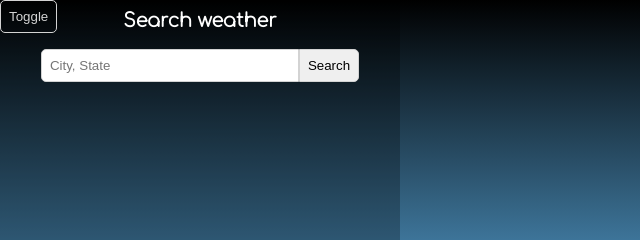
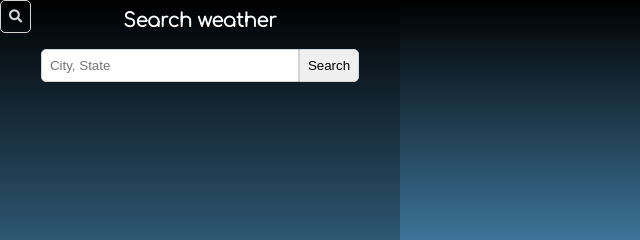
Before and after one commit to miguelznunez/Weather-App, a plain HTML site: page index.html in a window 1280 px wide. Shown: the top 240 px of the page, 0-640 px from the left. Drawn offline with Linux system fonts and the light colour scheme; no server answers.

Commit message:
Update index.html

```diff
--- a/index.html
+++ b/index.html
@@ -28,7 +28,7 @@
     </div>
   </div>
 
-  <button id="toggle" style="position:absolute; top: 0;border: 1px solid lightgray;padding: 8px;outline:none;cursor: pointer;border-radius: 5px;background-color: transparent;color: lightgray;">Toggle</button>
+  <button id="toggle" style="position:absolute; top: 0;border: 1px solid lightgray;padding: 8px;outline:none;cursor: pointer;border-radius: 5px;background-color: transparent;color: lightgray;"><i class="fas fa-search"></i></button>
 
   <script src="script.js"></script>
 </body>
```
